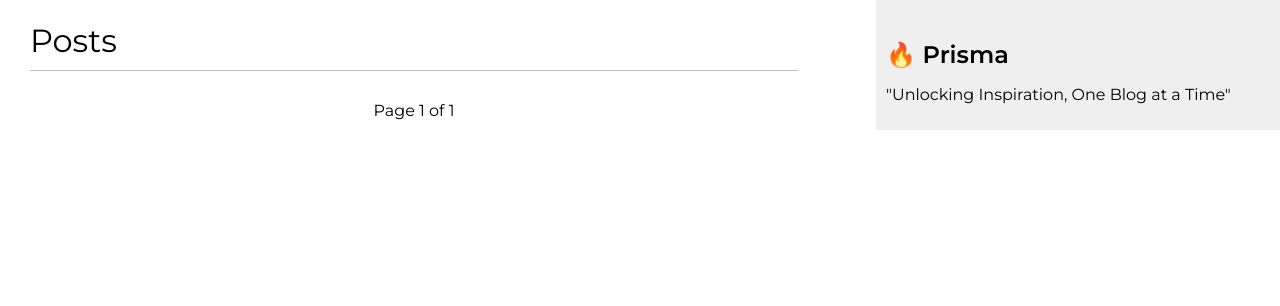
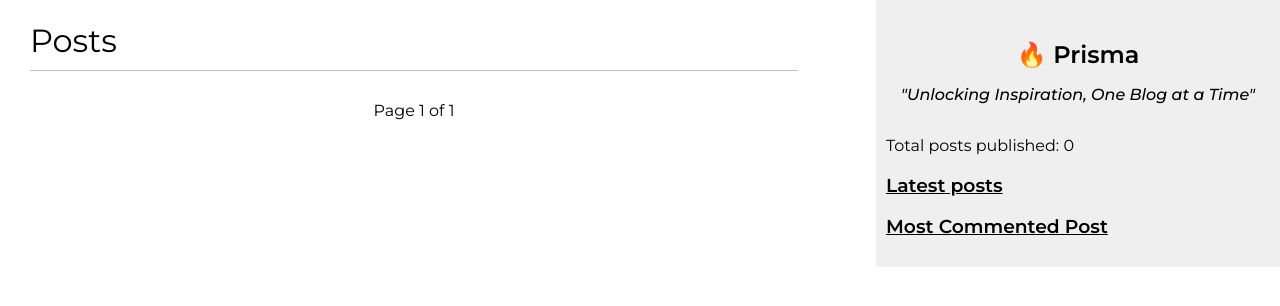
Before and after one commit to HUZ41FA/Prisma, a Django app: page /blog/ in a window 1280 px wide. Shown: the top 306 px of the page. Run offline with Django 4.2, Linux system fonts and the light colour scheme; data that the repository does not hold is empty.

Commit message:
Latest Post & Most Commented Post Feature on Sidebar

```diff
--- a/prisma/blog/static/css/blog.css
+++ b/prisma/blog/static/css/blog.css
@@ -6,7 +6,7 @@ body {
 }
 
 a {
-    color:#9d00ff;
+    color:#00abff;
     text-decoration:none;
 }
 
--- a/prisma/blog/templates/blog/base.html
+++ b/prisma/blog/templates/blog/base.html
@@ -1,3 +1,4 @@
+{% load blog_tags %}
 {% load static %}
 <!DOCTYPE html>
 <html>
@@ -11,12 +12,26 @@
         {% endblock %}
         </div>
         <div id="sidebar">
-            <div style="display:flex; flex-direction:row; align-items:start;">
-                <div><h2><strong>🔥 Prisma</strong></h2></div>
+            <div style="display:flex; flex-direction:column; align-items:center; justify-content:center">
+                <div><a style="color:black" href="{% url "blog:post_list" %}"><h2><strong>🔥 Prisma</strong></h2></a></div>
+                <p>
+                    <i>"Unlocking Inspiration, One Blog at a Time"</i>
+                </p>
             </div>
-        <p>
-            "Unlocking Inspiration, One Blog at a Time"
-        </p>
+
+            <p>Total posts published: {% total_posts %}</p>
+            <h3><u>Latest posts</u></h3>
+            {% list_latest_posts 3 %}
+
+            {% most_commented_posts as most_commented %}
+            <h3><u>Most Commented Post</u></h3>
+            <ul>
+                {% for post in most_commented %}
+                    <li style="margin-bottom:10px">
+                        <a href="{{ post.get_absolute_url }}">{{ post.title }}</a>
+                    </li>
+                {% endfor %}
+            </ul>
         </div>
     </body>
 </html>
--- /dev/null
+++ b/prisma/blog/templates/blog/posts/latest_post.html
@@ -0,0 +1,7 @@
+<ul>
+    {% for post in latest_posts %}
+        <li style="margin-bottom:10px">
+            <a href="{{ post.get_absolute_url }}">{{ post.title }}</a>
+        </li>
+    {% endfor %}
+</ul>
--- a/prisma/blog/templates/blog/posts/share.html
+++ b/prisma/blog/templates/blog/posts/share.html
@@ -17,9 +17,6 @@
         {% csrf_token %}
         <input type="submit" value="Send e-mail">
     </form>
-
-
-
  {% endif %}
 
 {% endblock %}
--- /dev/null
+++ b/prisma/blog/templatetags/blog_tags.py
@@ -0,0 +1,20 @@
+from django import template
+from ..models import Post
+from django.db.models import Count
+
+register = template.Library()
+
+@register.simple_tag
+def total_posts():
+    return Post.objects.filter(status="published").count()
+
+
+@register.inclusion_tag("blog/posts/latest_post.html")
+def list_latest_posts(count=5):
+    latest_posts = Post.objects.filter(status="published").order_by('-publish')[:count]
+    return {"latest_posts":latest_posts}
+
+
+@register.simple_tag
+def most_commented_posts(count=5):
+    return Post.objects.filter(status="published").annotate(total_comments=Count('comments')).order_by('-total_comments')[:count]
--- a/prisma/blog/views.py
+++ b/prisma/blog/views.py
@@ -12,7 +12,7 @@ from django.db.models import Count
 
 # A class based view "PostListView" is used instead of this
 def post_list(request, tag_slug=None):
-    post_list = Post.objects.all()
+    post_list = Post.objects.filter(status="published")
     page = request.GET.get('page')
     tag = None
 
```
Also changed, not shown: README.md (added), prisma/blog/templatetags/__init__.py (added).
